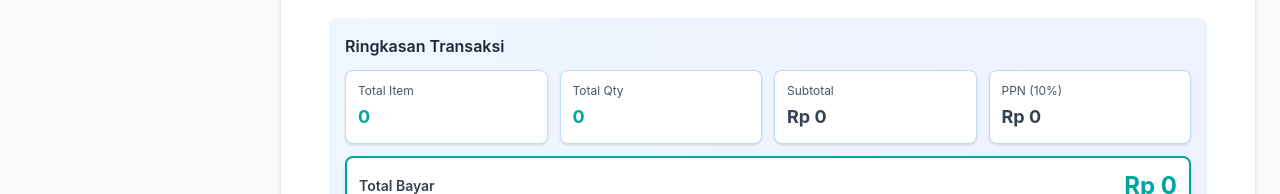
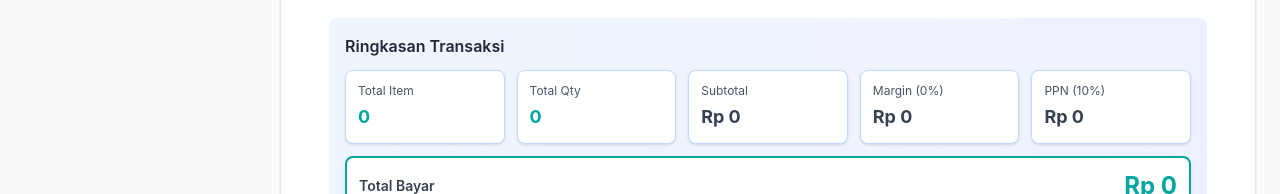
Before and after one commit to zDan1l/manajemen-inventory-nextjs, a Next.js app: page /penjualan/add in a window 1280 px wide. Shown: the part 1032-1226 px from the top of the page. Built offline with nearby package versions, Linux system fonts and the light colour scheme; no server answers; sample sign-in values are in the browser's storage.

Commit message:
perbaikan penjualan dengan menambahkan margin pada penjualan

```diff
--- a/app/penjualan/add/page.tsx
+++ b/app/penjualan/add/page.tsx
@@ -278,7 +278,15 @@ export default function AddPenjualanPage() {
   const totalQty = validDetails.reduce((sum, d) => sum + d.jumlah, 0);
   const subtotalNilai = validDetails.reduce((sum, d) => sum + d.sub_total, 0);
   const ppnNilai = subtotalNilai * (ppn / 100); // PPN dalam Rupiah
-  const totalNilai = subtotalNilai + ppnNilai;
+
+  // Dapatkan margin persen dari margin yang dipilih
+  const selectedMarginObj = marginList.find(
+    (m) => m.idmargin_penjualan === selectedMargin
+  );
+  const marginPersen = selectedMarginObj?.persen || 0;
+  const marginNilai = subtotalNilai * (marginPersen / 100); // Margin dalam Rupiah
+
+  const totalNilai = subtotalNilai + ppnNilai + marginNilai;
 
   return (
     <div className="max-w-6xl mx-auto">
@@ -597,7 +605,7 @@ export default function AddPenjualanPage() {
               <h3 className="text-md font-semibold text-gray-800 mb-3">
                 Ringkasan Transaksi
               </h3>
-              <div className="grid grid-cols-2 md:grid-cols-4 gap-3 mb-3">
+              <div className="grid grid-cols-2 md:grid-cols-5 gap-3 mb-3">
                 <div className="bg-white p-3 rounded-lg shadow-sm border border-blue-200">
                   <p className="text-xs text-gray-600 mb-1">Total Item</p>
                   <p className="text-lg font-bold text-[#00A69F]">
@@ -612,6 +620,14 @@ export default function AddPenjualanPage() {
                   <p className="text-xs text-gray-600 mb-1">Subtotal</p>
                   <p className="text-lg font-bold text-gray-700">
                     {formatCurrency(subtotalNilai)}
+                  </p>
+                </div>
+                <div className="bg-white p-3 rounded-lg shadow-sm border border-blue-200">
+                  <p className="text-xs text-gray-600 mb-1">
+                    Margin ({marginPersen}%)
+                  </p>
+                  <p className="text-lg font-bold text-gray-700">
+                    {formatCurrency(marginNilai)}
                   </p>
                 </div>
                 <div className="bg-white p-3 rounded-lg shadow-sm border border-blue-200">
```
